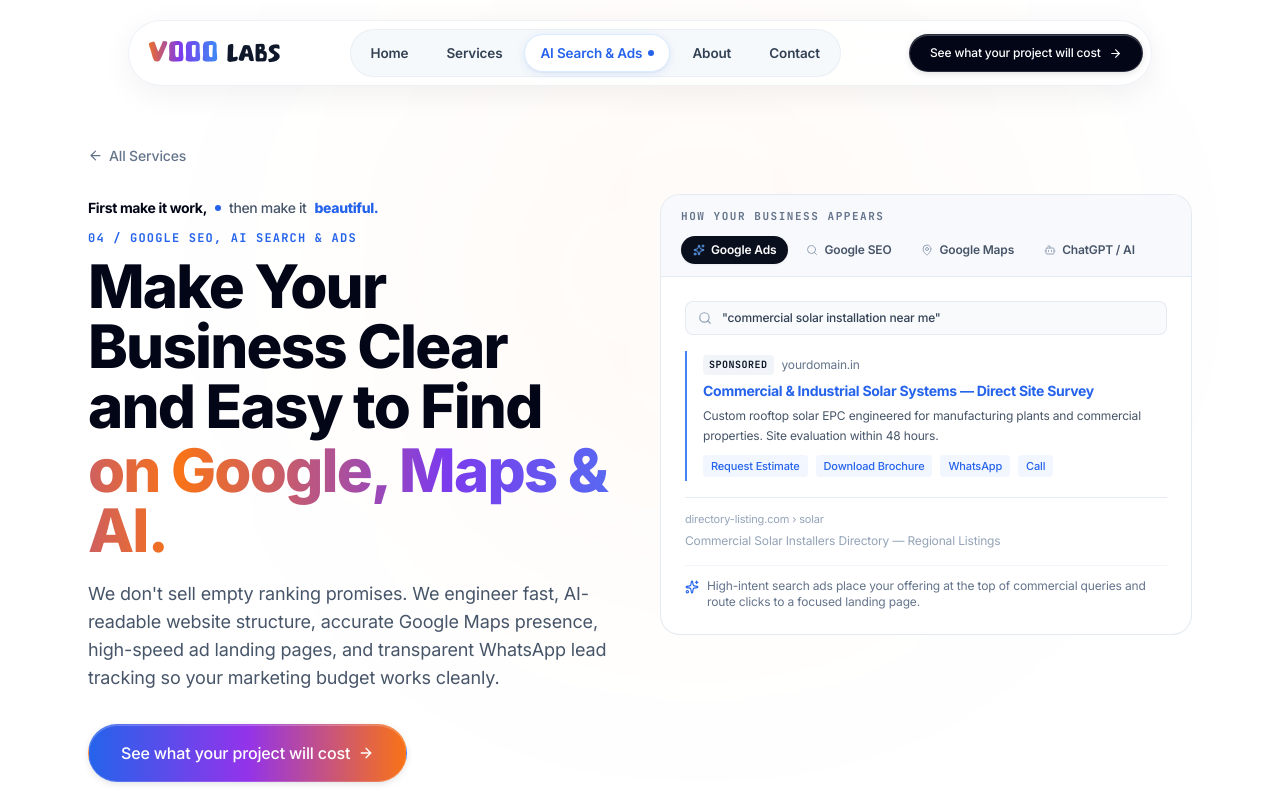
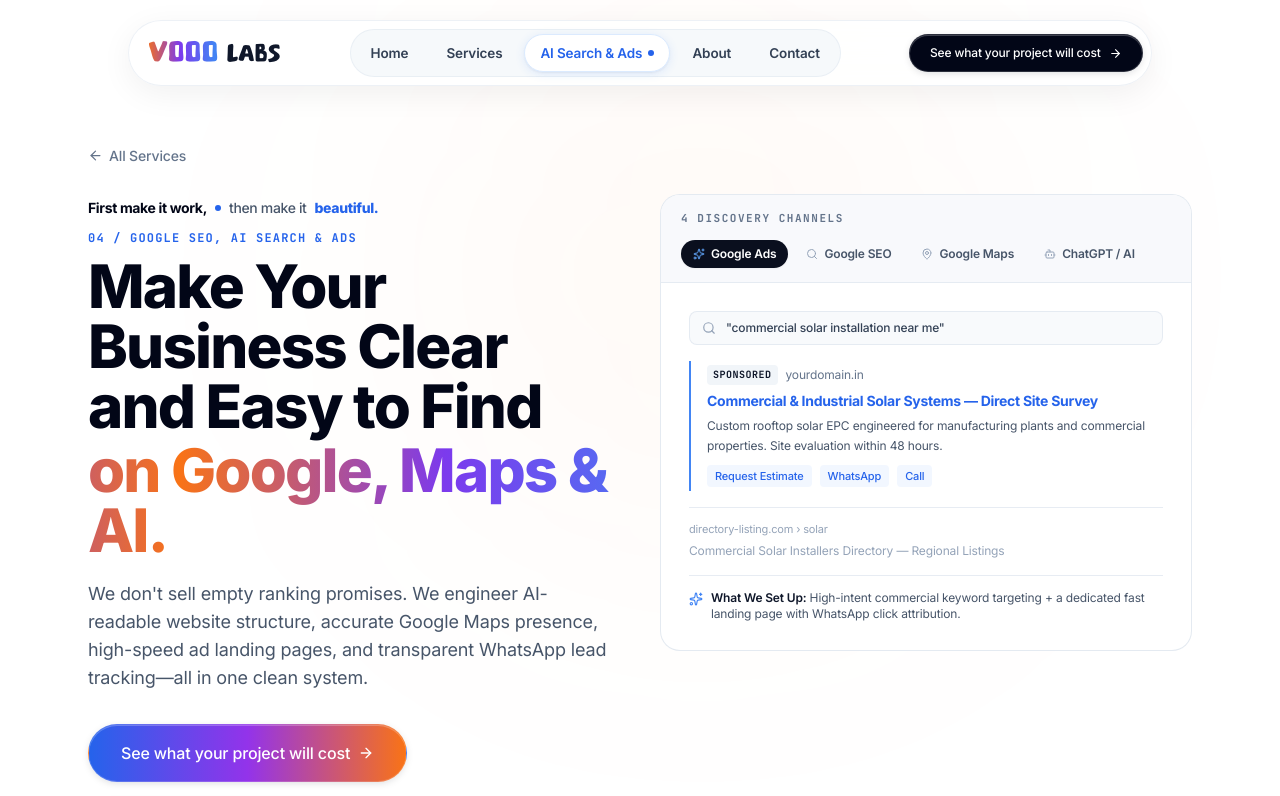
Before and after one commit to vooolabsofficial-sys/vooolabs-website, a React (Vite) app: page /seo-ai in a window 1280 px wide. Shown: the top 796 px of the page. Built offline with nearby package versions, Linux system fonts and the light colour scheme.

Commit message:
feat(seo-ai): polish single-page 4 discovery channels visualizer and hero subheadline

```diff
--- a/src/components/seo/SearchPlacementVisualizer.tsx
+++ b/src/components/seo/SearchPlacementVisualizer.tsx
@@ -57,9 +57,9 @@ export default function SearchPlacementVisualizer() {
     <div className="rounded-[20px] border border-slate-200/90 bg-white overflow-hidden text-left select-none shadow-none">
 
       {/* ── TOP SWITCHER BAR ─────────────────────────────── */}
-      <div className="bg-[#F8F9FC] border-b border-slate-200/80 px-4 sm:px-5 py-3 flex flex-wrap items-center justify-between gap-2.5">
+      <div className="bg-[#F8F9FC] border-b border-slate-200/80 px-5 py-3.5 flex flex-wrap items-center justify-between gap-3">
         <span className="font-mono text-[11px] uppercase tracking-[0.14em] text-slate-500 font-bold">
-          HOW YOUR BUSINESS APPEARS
+          4 DISCOVERY CHANNELS
         </span>
 
         {/* 4 INTERACTIVE PILL TABS */}
@@ -87,7 +87,7 @@ export default function SearchPlacementVisualizer() {
       </div>
 
       {/* ── PREVIEW STAGE ────────────────────────────────── */}
-      <div ref={stageRef} className="p-5 sm:p-6 min-h-[300px] flex flex-col justify-between">
+      <div ref={stageRef} className="p-6 sm:p-7 space-y-5 min-h-[310px] flex flex-col justify-between">
 
         {/* VIEW 1: GOOGLE ADS */}
         {activeMode === 'ads' && (
@@ -118,7 +118,6 @@ export default function SearchPlacementVisualizer() {
               {/* INLINE EXTENSIONS */}
               <div className="pt-1 flex flex-wrap gap-2 text-[11px] font-medium text-blue-600">
                 <span className="px-2 py-0.5 bg-blue-50/80 rounded hover:underline cursor-pointer">Request Estimate</span>
-                <span className="px-2 py-0.5 bg-blue-50/80 rounded hover:underline cursor-pointer">Download Brochure</span>
                 <span className="px-2 py-0.5 bg-blue-50/80 rounded hover:underline cursor-pointer">WhatsApp</span>
                 <span className="px-2 py-0.5 bg-blue-50/80 rounded hover:underline cursor-pointer">Call</span>
               </div>
@@ -130,10 +129,12 @@ export default function SearchPlacementVisualizer() {
               <span className="text-xs text-slate-400 block truncate">Commercial Solar Installers Directory — Regional Listings</span>
             </div>
 
-            {/* CONCISE BOTTOM NOTE */}
-            <div className="stagger-row mt-4 pt-3 border-t border-slate-100 flex items-start gap-2 text-xs text-slate-500">
-              <Sparkles size={14} className="text-blue-600 shrink-0 mt-0.5" />
-              <span>High-intent search ads place your offering at the top of commercial queries and route clicks to a focused landing page.</span>
+            {/* WHAT WE SET UP */}
+            <div className="stagger-row border-t border-slate-200/80 pt-3.5 flex items-start gap-2 text-xs text-slate-600">
+              <Sparkles size={14} className="text-[#4285F4] shrink-0 mt-0.5" />
+              <span>
+                <strong className="text-slate-900 font-semibold">What We Set Up:</strong> High-intent commercial keyword targeting + a dedicated fast landing page with WhatsApp click attribution.
+              </span>
             </div>
           </div>
         )}
@@ -179,10 +180,12 @@ export default function SearchPlacementVisualizer() {
               </div>
             </div>
 
-            {/* CONCISE BOTTOM NOTE */}
-            <div className="stagger-row mt-4 pt-3 border-t border-slate-100 flex items-start gap-2 text-xs text-slate-500">
-              <Search size={14} className="text-blue-600 shrink-0 mt-0.5" />
-              <span>Clean semantic HTML, fast mobile speed, and dedicated service pages help Google crawl and index your offerings clearly.</span>
+            {/* WHAT WE SET UP */}
+            <div className="stagger-row border-t border-slate-200/80 pt-3.5 flex items-start gap-2 text-xs text-slate-600">
+              <Search size={14} className="text-[#4285F4] shrink-0 mt-0.5" />
+              <span>
+                <strong className="text-slate-900 font-semibold">What We Set Up:</strong> Clean semantic HTML, fast mobile speed, XML sitemaps, and dedicated service pages so Google indexes every offering clearly.
+              </span>
             </div>
           </div>
         )}
@@ -256,10 +259,12 @@ export default function SearchPlacementVisualizer() {
 
             </div>
 
-            {/* CONCISE BOTTOM NOTE */}
-            <div className="stagger-row mt-4 pt-3 border-t border-slate-100 flex items-start gap-2 text-xs text-slate-500">
-              <MapPin size={14} className="text-blue-600 shrink-0 mt-0.5" />
-              <span>Accurate Google Business Profile setup and a 1-tap WhatsApp review link make it easy for local buyers to find and trust you.</span>
+            {/* WHAT WE SET UP */}
+            <div className="stagger-row border-t border-slate-200/80 pt-3.5 flex items-start gap-2 text-xs text-slate-600">
+              <MapPin size={14} className="text-[#4285F4] shrink-0 mt-0.5" />
+              <span>
+                <strong className="text-slate-900 font-semibold">What We Set Up:</strong> Complete Google Business Profile optimization paired with a 1-tap WhatsApp review link for satisfied clients.
+              </span>
             </div>
           </div>
         )}
@@ -271,7 +276,7 @@ export default function SearchPlacementVisualizer() {
             <div className="stagger-row bg-[#F8F9FC] border border-slate-200/80 rounded-[12px] px-3.5 py-2.5 text-xs text-slate-800 flex items-start gap-2">
               <span className="font-mono text-[10px] font-bold text-slate-400 mt-0.5">USER:</span>
               <p className="font-medium">
-                "Can you suggest custom web portal developers with full source code ownership?"
+                "Which company builds custom web portals with full source code ownership?"
               </p>
             </div>
 
@@ -294,10 +299,12 @@ export default function SearchPlacementVisualizer() {
               </div>
             </div>
 
-            {/* CONCISE BOTTOM NOTE */}
-            <div className="stagger-row mt-4 pt-3 border-t border-slate-100 flex items-start gap-2 text-xs text-slate-500">
-              <Bot size={14} className="text-blue-600 shrink-0 mt-0.5" />
-              <span>Structured JSON-LD schema and llms.txt give AI assistants accurate, factual data about your services.</span>
+            {/* WHAT WE SET UP */}
+            <div className="stagger-row border-t border-slate-200/80 pt-3.5 flex items-start gap-2 text-xs text-slate-600">
+              <Bot size={14} className="text-[#4285F4] shrink-0 mt-0.5" />
+              <span>
+                <strong className="text-slate-900 font-semibold">What We Set Up:</strong> Structured <code className="font-mono bg-slate-100 px-1 py-0.5 rounded text-[11px]">JSON-LD</code> organization/service schema and <code className="font-mono bg-slate-100 px-1 py-0.5 rounded text-[11px]">llms.txt</code> so AI assistants read accurate, factual business data.
+              </span>
             </div>
           </div>
         )}
--- a/src/pages/SeoAiPage.tsx
+++ b/src/pages/SeoAiPage.tsx
@@ -170,7 +170,7 @@ export default function SeoAiPage() {
                 transition={{ duration: 0.6, delay: 0.20, ease: EASING }}
                 className="mt-5 text-base sm:text-lg text-slate-600 leading-relaxed font-normal max-w-xl"
               >
-                We don't sell empty ranking promises. We engineer fast, AI-readable website structure, accurate Google Maps presence, high-speed ad landing pages, and transparent WhatsApp lead tracking so your marketing budget works cleanly.
+                We don't sell empty ranking promises. We engineer AI-readable website structure, accurate Google Maps presence, high-speed ad landing pages, and transparent WhatsApp lead tracking—all in one clean system.
               </motion.p>
 
               {/* ACTION ROW */}
```
